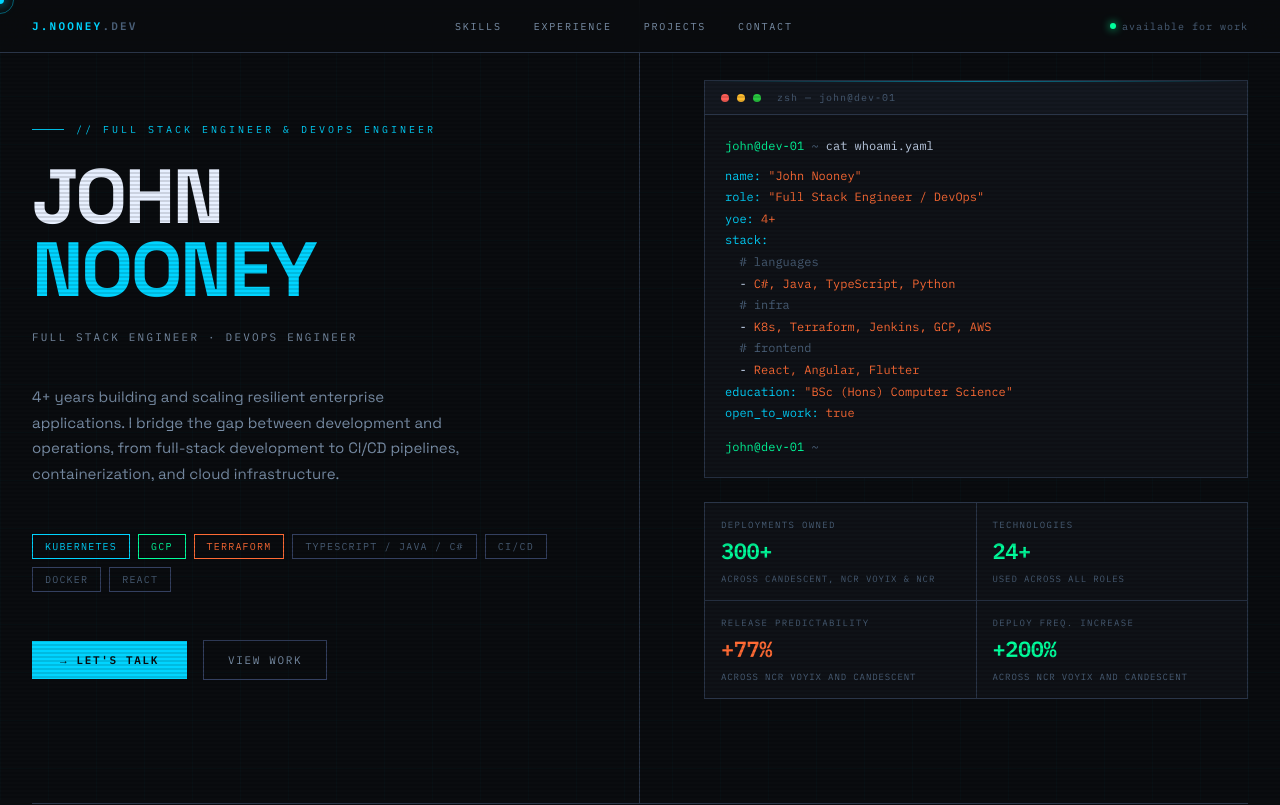
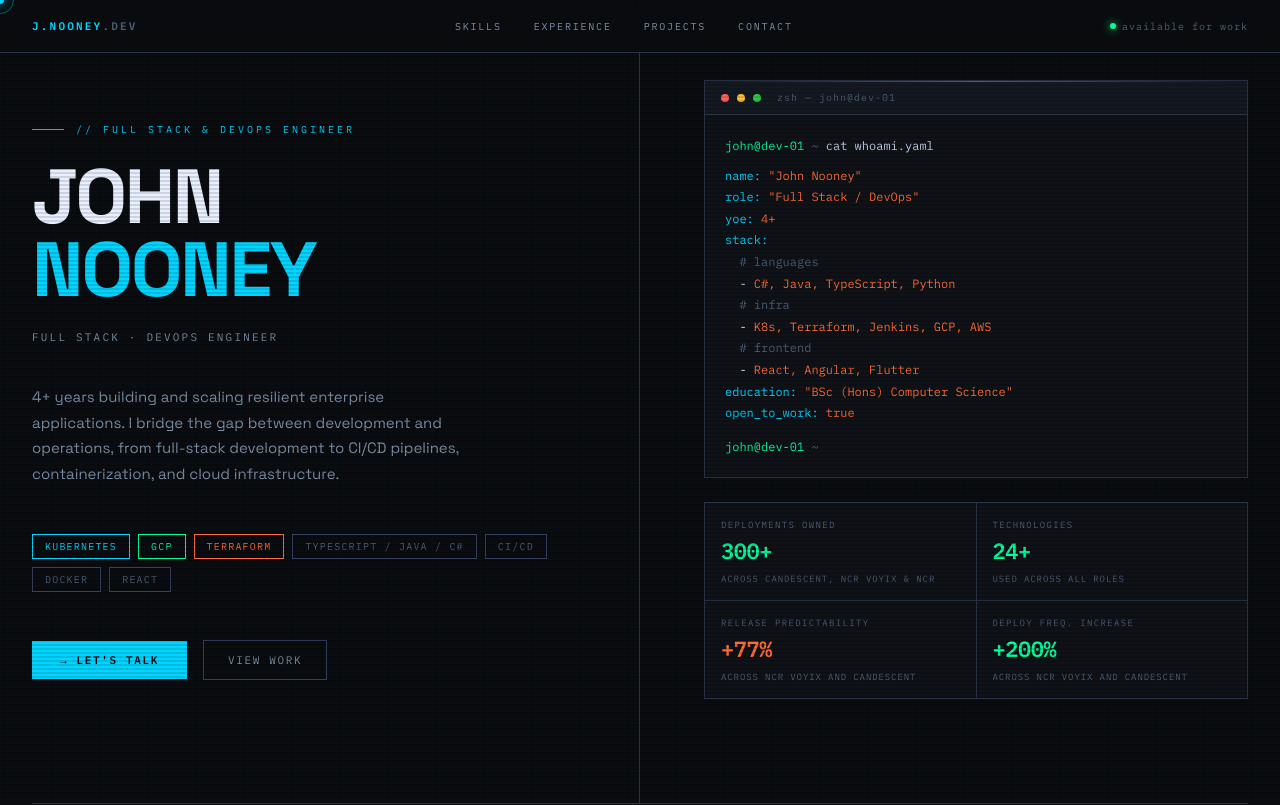
Before and after one commit to JohnNooney/nooney.dev, a React (Vite) app: page / in a window 1280 px wide. Shown: the top 805 px of the page. Built offline with nearby package versions, Linux system fonts and the light colour scheme.

Commit message:
Update role title wordings

```diff
--- a/index.html
+++ b/index.html
@@ -5,7 +5,7 @@
     <link rel="icon" type="image/svg+xml" href="/favicon.svg" />
     <meta name="viewport" content="width=device-width, initial-scale=1.0, viewport-fit=cover" />
     <meta name="theme-color" content="#0a0c0f" />
-    <title>John Nooney — Full Stack Engineer / DevOps</title>
+    <title>John Nooney — Full Stack / DevOps Engineer</title>
     <meta name="description" content="John Nooney's professional portfolio showcasing software development projects, skills, and experience." />
     <meta name="keywords" content="John Nooney, Software Developer, Web Development, Portfolio, Projects, DevOps" />
     <meta name="author" content="John Nooney" />
@@ -13,13 +13,13 @@
 
     <!-- Open Graph / Social Media -->
     <meta property="og:type" content="website" />
-    <meta property="og:title" content="John Nooney — Full Stack Engineer / DevOps" />
+    <meta property="og:title" content="John Nooney — Full Stack / DevOps" />
     <meta property="og:description" content="John Nooney's professional portfolio showcasing software development projects, skills, and experience." />
     <meta property="og:url" content="https://nooney.dev" />
 
     <!-- Twitter -->
     <meta name="twitter:card" content="summary_large_image" />
-    <meta name="twitter:title" content="John Nooney — Full Stack Engineer / DevOps" />
+    <meta name="twitter:title" content="John Nooney — Full Stack / DevOps" />
     <meta name="twitter:description" content="John Nooney's professional portfolio showcasing software development projects, skills, and experience." />
   </head>
   <body>
--- a/src/pages/About.jsx
+++ b/src/pages/About.jsx
@@ -111,7 +111,7 @@ export default function About() {
                     Software Engineer
                   </h2>
                   <p className="text-xl text-gray-700 dark:text-gray-300 leading-relaxed mb-8">
-                    Full Stack Engineer & DevOps Engineer with 4+ years of enterprise-grade
+                    Full Stack & DevOps Engineer with 4+ years of enterprise-grade
                     experience building and scaling resilient applications. I bridge the gap between
                     development and operations, leveraging a deep background in full-stack development to optimize CI/CD pipelines,
                     containerization, and cloud infrastructure. Having spent the last 2 years focused on DevOps transformation,
--- a/src/pages/Home.jsx
+++ b/src/pages/Home.jsx
@@ -22,11 +22,11 @@ export default function Home() {
   return (
     <section className="hero" style={{ borderTop: 'none', padding: 0 }}>
       <div className="hero-left fade-in">
-        <div className="hero-eyebrow">// full stack engineer &amp; devops engineer</div>
+        <div className="hero-eyebrow">// full stack &amp; devops engineer</div>
         <div className="hero-name">
           JOHN<br /><span className="line2">NOONEY</span>
         </div>
-        <div className="hero-title">Full Stack Engineer · DevOps Engineer</div>
+        <div className="hero-title">Full Stack · DevOps Engineer</div>
         <p className="hero-desc">
           4+ years building and scaling resilient enterprise applications. I bridge the gap between
           development and operations, from full-stack development to CI/CD pipelines,
@@ -63,7 +63,7 @@ export default function Home() {
             </div>
             <div style={{ marginTop: 8 }}>
               <span className="t-key">name:</span> <span className="t-val">"John Nooney"</span><br />
-              <span className="t-key">role:</span> <span className="t-val">"Full Stack Engineer / DevOps"</span><br />
+              <span className="t-key">role:</span> <span className="t-val">"Full Stack / DevOps"</span><br />
               <span className="t-key">yoe:</span> <span className="t-val">4+</span><br />
               <span className="t-key">stack:</span><br />
               &nbsp;&nbsp;<span className="t-comment"># languages</span><br />
```
